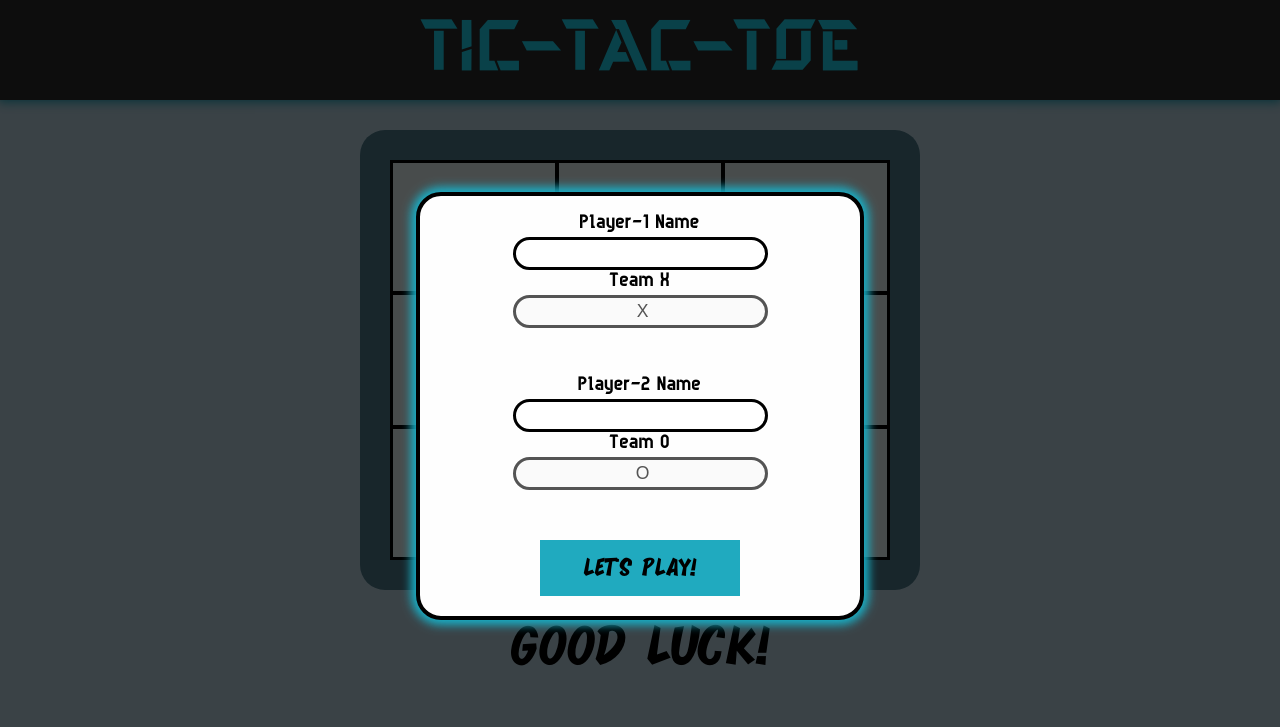
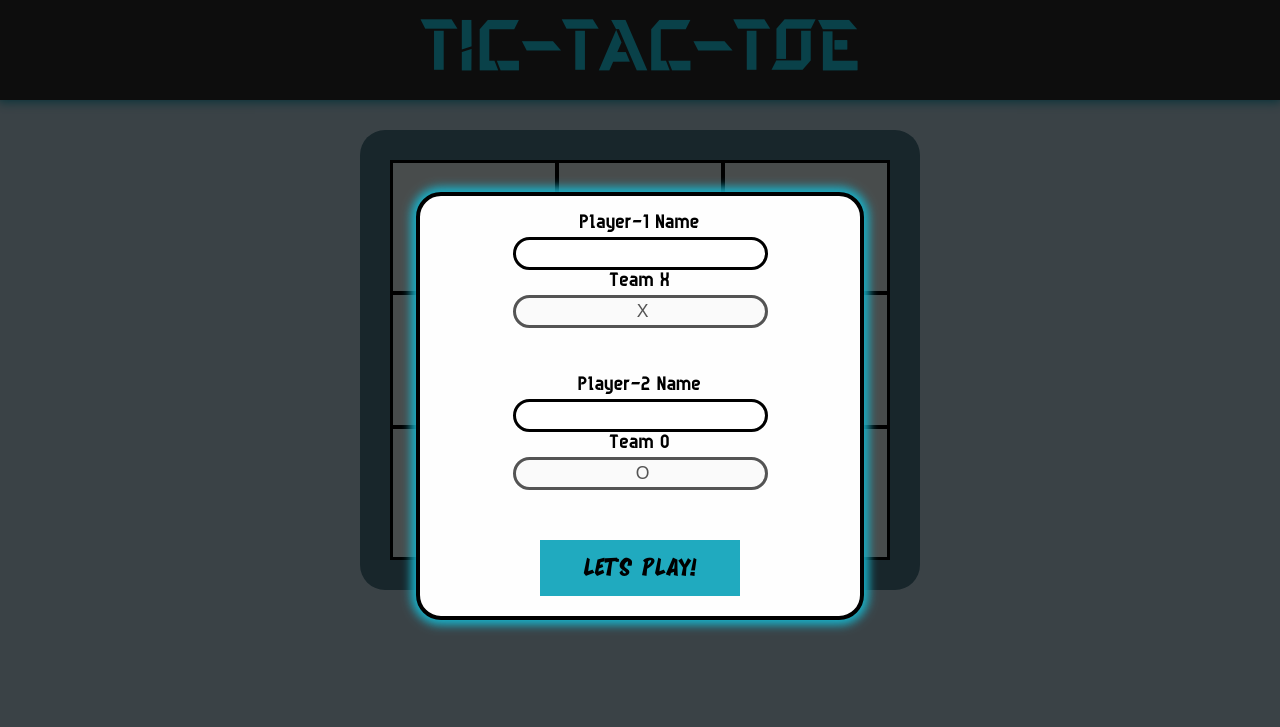
Before and after one commit to ZachLee12/Tic-Tac-Toe-Game, a plain HTML site: page index.html in a window 1280 px wide. Drawn offline with Linux system fonts and the light colour scheme.

Commit message:
Add favicon

```diff
--- a/index.html
+++ b/index.html
@@ -8,6 +8,7 @@
     <title>Tic-Tac-Toe</title>
     <link rel="stylesheet" href="reset.css">
     <link rel="stylesheet" href="style.css">
+    <link rel="icon" type="image/x-icon" href="/images/tic-tac-toe.png">
 
 </head>
 
@@ -31,7 +32,7 @@
             </section>
         </div>
 
-        <div class="players-turn">Good luck!</div>
+        <div class="players-turn"></div>
 
         <!-- Player Form Modal -->
         <div id="player-form-modal" class="initial-modal">
--- a/script.js
+++ b/script.js
@@ -271,6 +271,9 @@ const gameController = (function () {
         //initialize field functions
         playerOne.setPlayersTurn(true);
 
+        //starting text
+        DOMCache.playersTurnDiv.innerHTML = 'Good Luck!'
+
         function placeCharOnField(field) {
             if (field.innerHTML !== "") return;
             if (playerOne.getPlayersTurn()) {
```
Also changed, not shown: images/tic-tac-toe.png (added).
